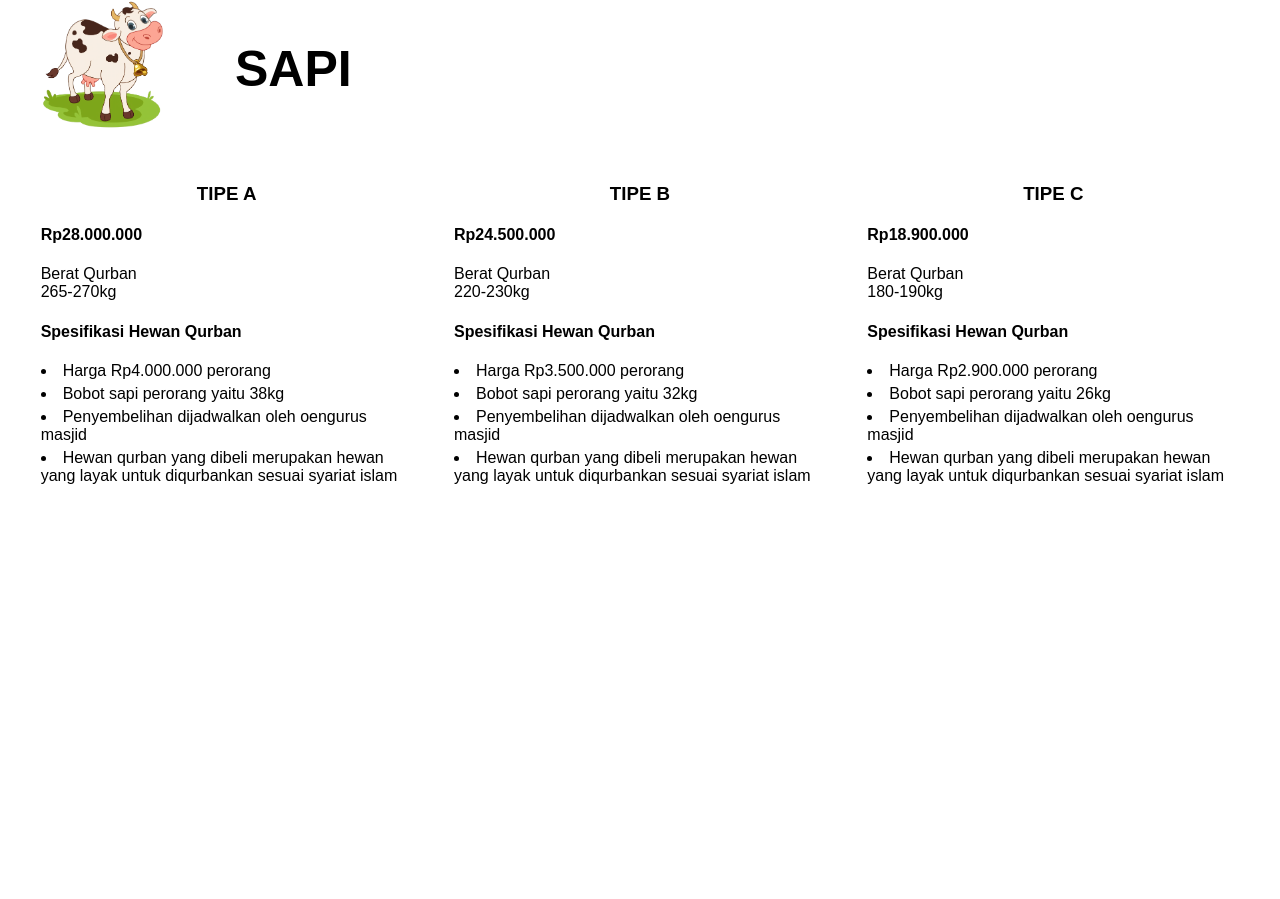
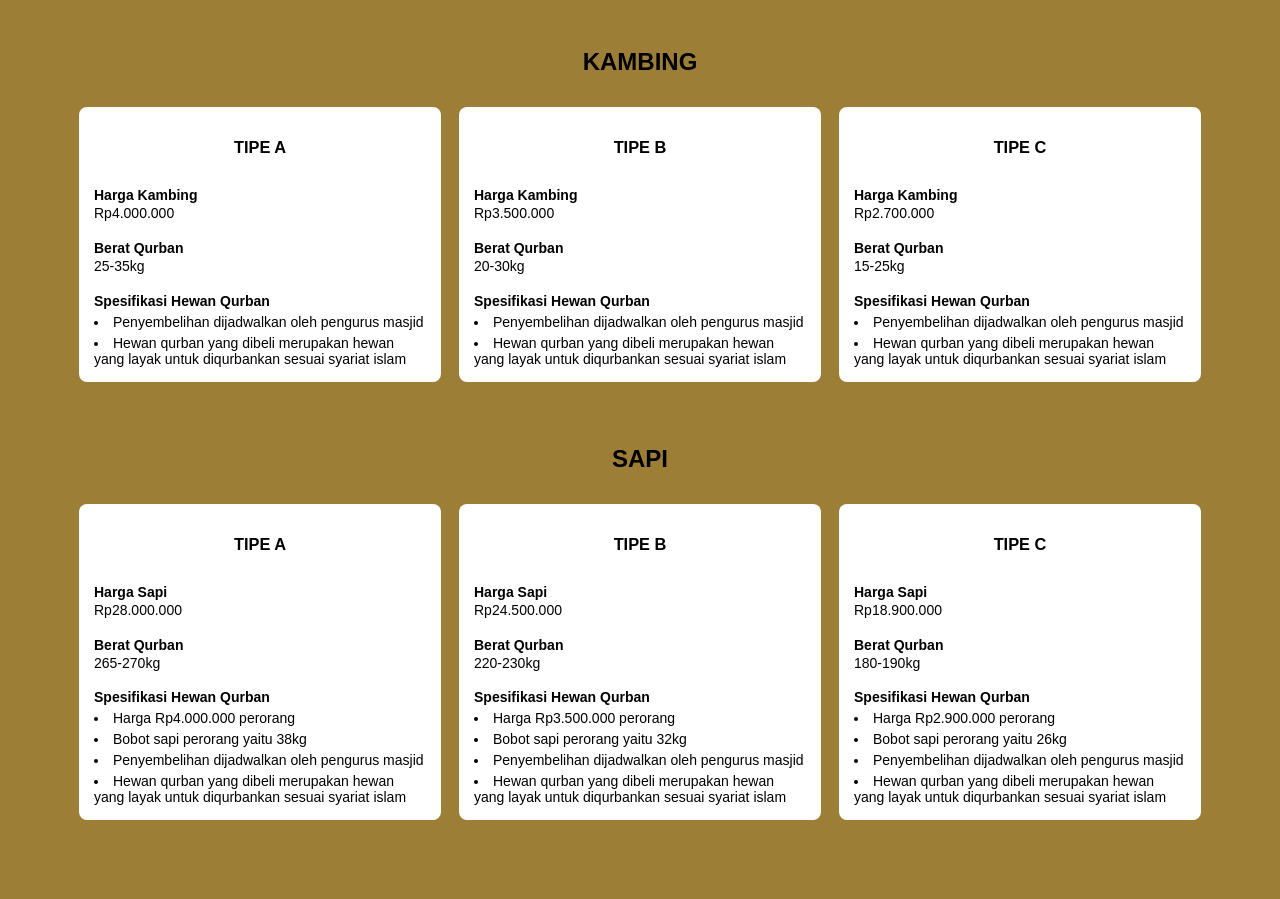
Before and after one commit to nrainisr-oktvnib/PROJECT-MASIGI, a PHP site: page /sapi.html in a window 1280 px wide. Before the commit the page ends 484 px from the top, so only its background shows below. Run offline with PHP 8.4, Linux system fonts and the light colour scheme.

Commit message:
Halaman qurban

```diff
--- a/Qurban/sapi.css
+++ b/Qurban/sapi.css
@@ -2,50 +2,118 @@ body {
     font-family: Arial, sans-serif;
     margin: 0;
     padding: 0;
+    background-color: #9d7e36;
 }
 
-.header {
-    text-align: left;
-    font-size: 50px;
-    overflow: auto;
+.kambing {
+    display: flex;
+    font-weight: bold;
+    align-items: center;
+    justify-content: center;
+    margin-top: 2rem;
+    padding-top: 1rem;
+    margin-bottom: -3rem;
 }
 
-.header img {
-    width: 215px;
-    height: 129px;
-    float: left;
-    margin-right: 20px;
+.tipe-kambing {
+    display: flex;
+    justify-content: space-around;
+    padding: 70px;
+    margin-bottom: -4rem;
 }
 
+.KA, .KB, .KC {
+    font-size: 14px;
+    /*border: 1px solid #ccc;*/
+    border-radius: 8px;
+    border: none;
+    padding: 15px;
+    margin: 9px;
+    /*box-shadow: 1px 1px 10px #ccc;*/
+    padding-top: 15px;
+    background-color: #fff;
+}
+
+.KA h3, .KB h3, .KC h3 {
+    text-align: center;
+    margin-bottom: 30px;
+}
+
+.KA h4, .KA span {
+    margin-bottom: 2px;
+}
+
+.KB h4, .KB span {
+    margin-bottom: 2px;
+}
+
+.KC h4, .KC span {
+    margin-bottom: 2px;
+}
+
+.Spesifikasi h4 {
+    margin-bottom: 4px;
+}
+
+.Spesifikasi li {
+    margin-top: 5px;
+}
+
+
+
 .sapi {
-    display: inline-block;
-    margin-top: 40px;
+    display: flex;
     font-weight: bold;
-    vertical-align: middle;
+    align-items: center;
+    justify-content: center;
+    margin-top: 2rem;
+    padding-top: 1rem;
+    margin-bottom: -3rem;
 }
 
 .sec {
     display: flex;
     justify-content: space-around;
-    padding: 20px;
+    padding: 70px;
 }
 
-.TA, .TB, .TC {
+.SA, .SB, .SC {
+    font-size: 14px;
+    /*padding: 15px;*/
     border-radius: 8px;
+    border: none;
     padding: 15px;
-    width: 30%;
+    margin: 9px;
+    /*box-shadow: 1px 1px 10px #ccc;*/
+    background-color: #fff;
+    /*color: #fff;*/
 }
 
-.TA h3,
-.TB h3,
-.TC h3 {
+.SA h3, .SB h3, .SC h3 {
     text-align: center;
+    margin-bottom: 30px;
 }
 
-.Spek {
+.SA h4, .SA span {
+    margin-bottom: 2px;
+}
+
+.SB h4, .SB span {
+    margin-bottom: 2px;
+}
+
+.SC h4, .SC span {
+    margin-bottom: 2px;
+}
+
+/*.Spek {
     margin-top: 10px;
+}*/
+
+.Spek h4 {
+    margin-bottom: 4px;
 }
 
 .Spek li {
-    margin-bottom: 5px;
+    margin-top: 5px;
 }
--- a/Qurban/sapi.html
+++ b/Qurban/sapi.html
@@ -7,47 +7,94 @@
     <title>PROJEK AKHIR WEB</title>
 </head>
 <body>
-    <div class="header">
-        <div class="sapi">SAPI</div>
-        <img src="SAPI.png" >
-    </div>
+    <h2 class="kambing">KAMBING</h2>
+
+    <section class="tipe-kambing">
+        <div class="KA">
+            <h3>TIPE A</h3>
+            <h4>Harga Kambing</h4>
+            <span>Rp4.000.000</span>
+            <h4> Berat Qurban</h4>
+            <span>25-35kg</span>
+            <div class="Spesifikasi">
+                <h4>Spesifikasi Hewan Qurban</h4>
+                <li>Penyembelihan dijadwalkan oleh pengurus masjid</li>
+                <li>Hewan qurban yang dibeli merupakan hewan yang layak untuk diqurbankan sesuai syariat islam</li>
+            </div>
+        </div>
+
+        <div class="KB">
+            <h3>TIPE B</h3>
+            <h4>Harga Kambing</h4>
+            <span>Rp3.500.000</span>
+            <h4> Berat Qurban</h4>
+            <span>20-30kg</span>
+            <div class="Spesifikasi">
+                <h4>Spesifikasi Hewan Qurban</h4>
+                <li>Penyembelihan dijadwalkan oleh pengurus masjid</li>
+                <li>Hewan qurban yang dibeli merupakan hewan yang layak untuk diqurbankan sesuai syariat islam</li>
+            </div>
+        </div>
+
+        <div class="KC">
+            <h3>TIPE C</h3>
+            <h4>Harga Kambing</h4>
+            <span>Rp2.700.000</span>
+            <h4>Berat Qurban</h4>
+            <span>15-25kg</span>
+            <div class="Spesifikasi">
+                <h4>Spesifikasi Hewan Qurban</h4>
+                <li>Penyembelihan dijadwalkan oleh pengurus masjid</li>
+                <li>Hewan qurban yang dibeli merupakan hewan yang layak untuk diqurbankan sesuai syariat islam</li>
+            </div>
+        </div>
+    </section>
+
+
+    <h2 class="sapi">SAPI</h2>
 
     <section class="sec">
-        <div class="TA">
+        <div class="SA">
             <h3>TIPE A</h3>
-            <h4>Rp28.000.000</h4>
-            <p> Berat Qurban <br> 265-270kg</p>
+            <h4>Harga Sapi</h4>
+            <span>Rp28.000.000</span>
+            <h4>Berat Qurban</h4>
+            <span>265-270kg</span>
             <div class="Spek">
                 <h4>Spesifikasi Hewan Qurban</h4>
                 <li>Harga Rp4.000.000 perorang</li>
                 <li>Bobot sapi perorang yaitu 38kg</li>
-                <li>Penyembelihan dijadwalkan oleh oengurus masjid</li>
+                <li>Penyembelihan dijadwalkan oleh pengurus masjid</li>
                 <li>Hewan qurban yang dibeli merupakan hewan yang layak untuk diqurbankan sesuai syariat islam</li>
             </div>
         </div>
 
-        <div class="TB">
+        <div class="SB">
             <h3>TIPE B</h3>
-            <h4>Rp24.500.000</h4>
-            <p> Berat Qurban <br> 220-230kg</p>
+            <h4>Harga Sapi</h4>
+            <span>Rp24.500.000</span>
+            <h4>Berat Qurban</h4>
+            <span>220-230kg</span>
             <div class="Spek">
                 <h4>Spesifikasi Hewan Qurban</h4>
                 <li>Harga Rp3.500.000 perorang</li>
                 <li>Bobot sapi perorang yaitu 32kg</li>
-                <li>Penyembelihan dijadwalkan oleh oengurus masjid</li>
+                <li>Penyembelihan dijadwalkan oleh pengurus masjid</li>
                 <li>Hewan qurban yang dibeli merupakan hewan yang layak untuk diqurbankan sesuai syariat islam</li>
             </div>
         </div>
 
-        <div class="TC">
+        <div class="SC">
             <h3>TIPE C</h3>
-            <h4>Rp18.900.000</h4>
-            <p> Berat Qurban <br> 180-190kg</p>
+            <h4>Harga Sapi</h4>
+            <span>Rp18.900.000</span>
+            <h4>Berat Qurban</h4>
+            <span>180-190kg</span>
             <div class="Spek">
                 <h4>Spesifikasi Hewan Qurban</h4>
                 <li>Harga Rp2.900.000 perorang</li>
                 <li>Bobot sapi perorang yaitu 26kg</li>
-                <li>Penyembelihan dijadwalkan oleh oengurus masjid</li>
+                <li>Penyembelihan dijadwalkan oleh pengurus masjid</li>
                 <li>Hewan qurban yang dibeli merupakan hewan yang layak untuk diqurbankan sesuai syariat islam</li>
             </div>
         </div>
```
